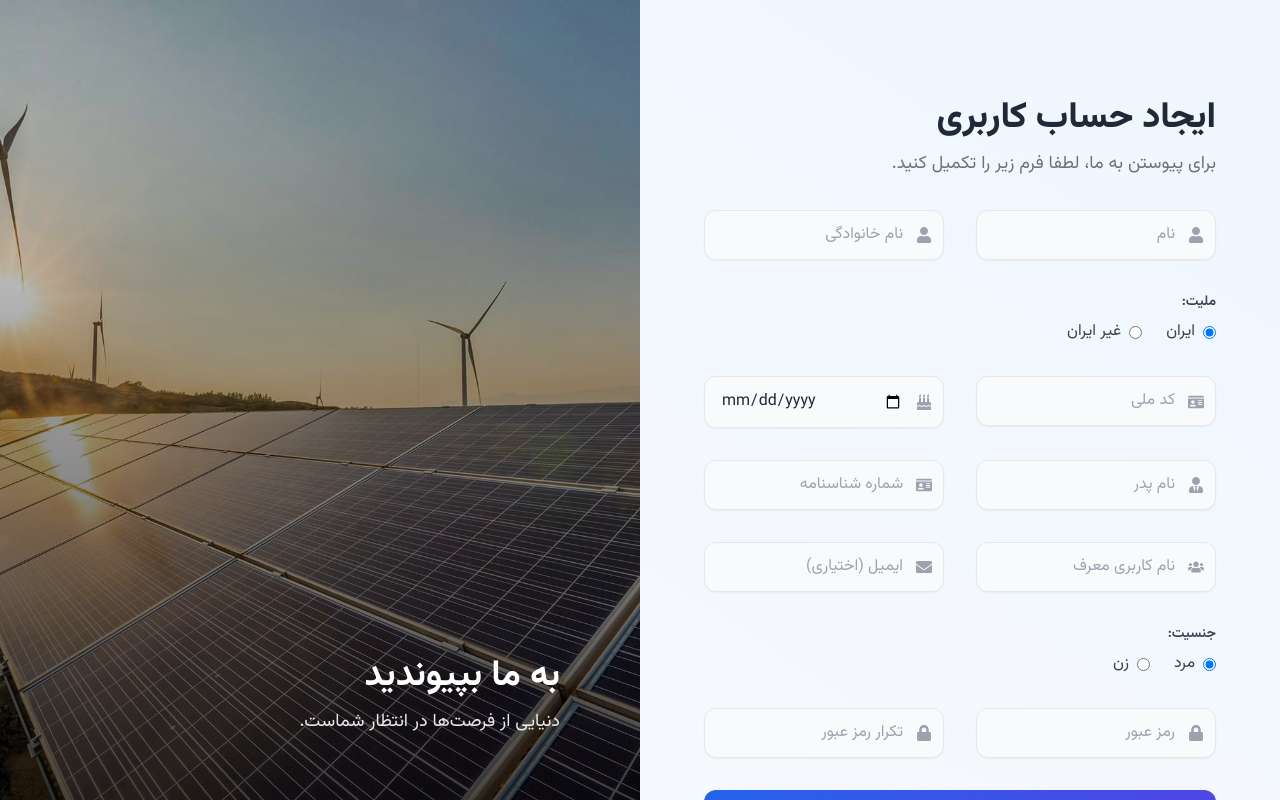
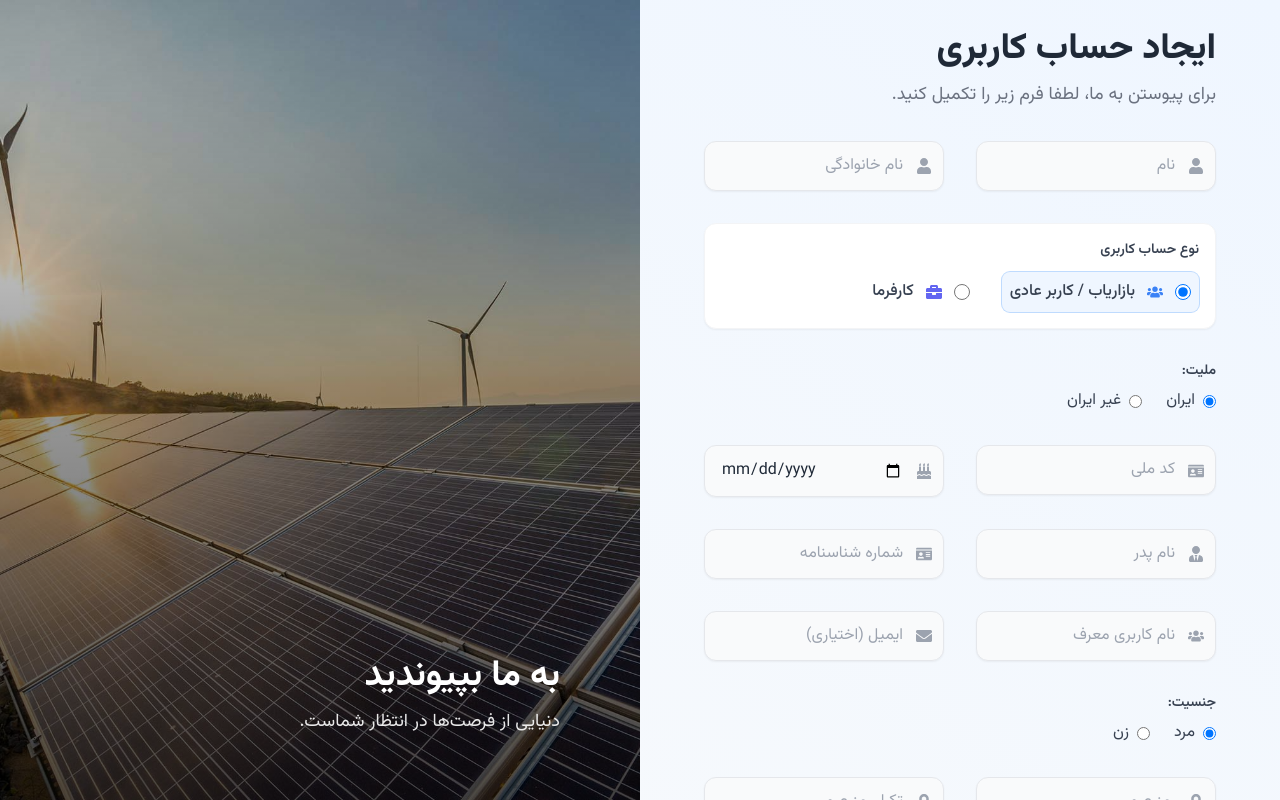
Before and after one commit to farshadnabizadeh/panel-mahyaran-energy, a React (Create React App) app: page / in a window 1280 px wide. Built offline with nearby package versions, Linux system fonts and the light colour scheme.

Commit message:
loginComponent

```diff
--- a/src/components/register/registerComponent.jsx
+++ b/src/components/register/registerComponent.jsx
@@ -7,14 +7,15 @@ import {
     FaUsers,
     FaBirthdayCake,
     FaUserTie,
+    FaBriefcase, // New icon for Employer
 } from "react-icons/fa";
-import Swal from 'sweetalert2'; // Import SweetAlert2
+import Swal from 'sweetalert2';
 import Login from "../../assets/img/Login.jpg";
 import fa from "../../locales/fa.json";
 
 // API function
 const registerUser = async (userData) => {
-    const API_BASE_URL = process.env.REACT_APP_API_URL || 'http://localhost:8000/api'; // Update with your Laravel API URL
+    const API_BASE_URL = process.env.REACT_APP_API_URL || 'http://localhost:8000/api';
 
     const response = await fetch(`${API_BASE_URL}/register`, {
         method: 'POST',
@@ -81,16 +82,17 @@ const SignUpPage = () => {
         gender: "male",
         password: "",
         confirmPassword: "",
+        employer: false, // ADDED: Default is false (Networker)
     });
 
     const [loading, setLoading] = useState(false);
 
     const handleChange = (e) => {
-        const { name, value } = e.target;
+        const { name, value, type } = e.target;
 
-        // Handle radio buttons
-        if (e.target.type === 'radio') {
-            setFormData((prev) => ({ ...prev, [name]: value }));
+        if (name === 'employer') {
+            // Handle employer boolean conversion
+            setFormData((prev) => ({ ...prev, [name]: value === 'true' }));
         } else {
             setFormData((prev) => ({ ...prev, [name]: value }));
         }
@@ -99,7 +101,6 @@ const SignUpPage = () => {
     const handleSubmit = async (e) => {
         e.preventDefault();
 
-        // Client-side password confirmation check
         if (formData.password !== formData.confirmPassword) {
             Swal.fire({
                 icon: 'error',
@@ -114,7 +115,6 @@ const SignUpPage = () => {
         setLoading(true);
 
         try {
-            // Prepare data for API - exclude confirmPassword and add password_confirmation
             const apiData = {
                 first_name: formData.firstName,
                 last_name: formData.lastName,
@@ -123,16 +123,17 @@ const SignUpPage = () => {
                 birth_date: formData.birthDate,
                 father_name: formData.fatherName,
                 shenasnameh_number: formData.shenasnamehNumber,
-                referrer_username: formData.referrerUsername,
+                // Logic: If employer is true, send null for referrer, otherwise send value
+                referrer_username: formData.employer ? null : formData.referrerUsername,
                 email: formData.email,
                 gender: formData.gender,
                 password: formData.password,
-                password_confirmation: formData.confirmPassword, // Laravel expects this field name
+                password_confirmation: formData.confirmPassword,
+                employer: formData.employer, // Send employer status
             };
 
             const response = await registerUser(apiData);
 
-            // Show success message
             Swal.fire({
                 icon: 'success',
                 title: 'موفقیت',
@@ -141,22 +142,16 @@ const SignUpPage = () => {
                 confirmButtonColor: '#28a745',
             }).then((result) => {
                 if (result.isConfirmed) {
-                    // Redirect to login page
                     window.location.href = '/login';
                 }
             });
 
         } catch (err) {
-            // Handle validation errors from Laravel
             try {
                 const errorData = JSON.parse(err.message);
-
-                // Check if errorData has validation errors (not the "errors" wrapper)
                 if (Object.keys(errorData).length > 0 && !errorData.general) {
-                    // Convert all validation errors to a single string
                     const allErrors = Object.entries(errorData)
                         .map(([field, messages]) => {
-                            // Map field names to user-friendly names
                             const fieldNames = {
                                 'first_name': 'نام',
                                 'last_name': 'نام خانوادگی',
@@ -169,71 +164,47 @@ const SignUpPage = () => {
                                 'email': 'ایمیل',
                                 'gender': 'جنسیت',
                                 'password': 'رمز عبور',
-                                'password_confirmation': 'تکرار رمز عبور'
+                                'password_confirmation': 'تکرار رمز عبور',
+                                'employer': 'نوع حساب'
                             };
-
                             const fieldName = fieldNames[field] || field.replace('_', ' ');
                             return `${fieldName}: ${messages[0]}`;
                         })
                         .join('\n\n');
 
-                    // Show all validation errors in SweetAlert
                     Swal.fire({
                         icon: 'error',
                         title: '<div style="direction: rtl; text-align: right;">خطاهای ثبت نام</div>',
                         html: `<div style="direction: rtl; text-align: right; font-size: 1rem; line-height: 1.6;">${allErrors.replace(/\n\n/g, '<br><br>')}</div>`,
                         confirmButtonText: 'متوجه شدم',
                         confirmButtonColor: '#d33',
-                        customClass: {
-                            popup: 'text-right',
-                            content: 'text-right'
-                        },
+                        customClass: { popup: 'text-right', content: 'text-right' },
                         width: 500,
                         padding: '1.5em'
                     });
                 } else {
-                    // Handle general errors
                     Swal.fire({
                         icon: 'error',
-                        title: '<div style="direction: rtl; text-align: right;">خطا</div>',
+                        title: 'خطا',
                         text: errorData.general || 'ثبت نام با خطا مواجه شد',
                         confirmButtonText: 'متوجه شدم',
-                        confirmButtonColor: '#d33',
-                        customClass: {
-                            popup: 'text-right',
-                            content: 'text-right'
-                        },
-                        width: 400,
-                        padding: '1.5em'
                     });
                 }
             } catch (parseErr) {
-                // Handle JSON parsing errors
                 Swal.fire({
                     icon: 'error',
-                    title: '<div style="direction: rtl; text-align: right;">خطا</div>',
+                    title: 'خطا',
                     text: 'ثبت نام با خطا مواجه شد',
                     confirmButtonText: 'متوجه شدم',
-                    confirmButtonColor: '#d33',
-                    customClass: {
-                        popup: 'text-right',
-                        content: 'text-right'
-                    },
-                    width: 400,
-                    padding: '1.5em'
                 });
             }
-        }
-        finally {
+        } finally {
             setLoading(false);
         }
     };
 
     return (
-        <div
-            dir="rtl"
-            className="h-screen overflow-hidden flex flex-col-reverse md:flex-row bg-gradient-to-tr from-slate-50 to-blue-50"
-        >
+        <div dir="rtl" className="h-screen overflow-hidden flex flex-col-reverse md:flex-row bg-gradient-to-tr from-slate-50 to-blue-50">
             {/* --- Right side form --- */}
             <div className="w-full overflow-y-scroll md:w-1/2 flex flex-col justify-center px-6 sm:px-12 md:px-16 py-10 md:py-16">
                 <h2 className="text-3xl sm:text-4xl mt-[200px] font-extrabold text-gray-800 mb-3">
@@ -261,6 +232,40 @@ const SignUpPage = () => {
                             onChange={handleChange}
                             icon={<FaUser />}
                         />
+
+                        {/* --- ADDED: Account Type (Employer vs Networker) --- */}
+                        <div className="sm:col-span-2 bg-white p-4 rounded-xl border border-gray-100 shadow-sm">
+                            <span className="block text-sm font-semibold text-gray-700 mb-3">
+                                نوع حساب کاربری
+                            </span>
+                            <div className="flex flex-wrap items-center gap-6">
+                                <label className={`flex items-center gap-3 cursor-pointer p-2 rounded-lg transition-colors ${!formData.employer ? 'bg-blue-50 ring-1 ring-blue-200' : ''}`}>
+                                    <input
+                                        type="radio"
+                                        name="employer"
+                                        value="false"
+                                        checked={formData.employer === false}
+                                        onChange={handleChange}
+                                        className="w-4 h-4 text-blue-600 focus:ring-blue-400"
+                                    />
+                                    <FaUsers className="text-blue-500" />
+                                    <span className="text-gray-700 font-medium">بازاریاب / کاربر عادی</span>
+                                </label>
+
+                                <label className={`flex items-center gap-3 cursor-pointer p-2 rounded-lg transition-colors ${formData.employer ? 'bg-blue-50 ring-1 ring-blue-200' : ''}`}>
+                                    <input
+                                        type="radio"
+                                        name="employer"
+                                        value="true"
+                                        checked={formData.employer === true}
+                                        onChange={handleChange}
+                                        className="w-4 h-4 text-blue-600 focus:ring-blue-400"
+                                    />
+                                    <FaBriefcase className="text-indigo-500" />
+                                    <span className="text-gray-700 font-medium">کارفرما</span>
+                                </label>
+                            </div>
+                        </div>
 
                         {/* Nationality */}
                         <div className="sm:col-span-2">
@@ -320,6 +325,10 @@ const SignUpPage = () => {
                             onChange={handleChange}
                             icon={<FaIdCard />}
                         />
+
+                        {/* --- CONDITIONAL RENDERING: Hide Referrer if Employer --- */}
+                        {!formData.employer && (
+                            <div className="animate-fade-in">
                                 <InputField
                                     id="referrerUsername"
                                     name="referrerUsername"
@@ -329,6 +338,9 @@ const SignUpPage = () => {
                                     onChange={handleChange}
                                     icon={<FaUsers />}
                                 />
+                            </div>
+                        )}
+
                         <InputField
                             id="email"
                             name="email"
@@ -394,6 +406,7 @@ const SignUpPage = () => {
                     >
                         {loading ? (
                             <span className="flex items-center justify-center">
+                                {/* SVG Spinner */}
                                 <svg className="animate-spin -ml-1 mr-3 h-5 w-5 text-white" xmlns="http://www.w3.org/2000/svg" fill="none" viewBox="0 0 24 24">
                                     <circle className="opacity-25" cx="12" cy="12" r="10" stroke="currentColor" strokeWidth="4"></circle>
                                     <path className="opacity-75" fill="currentColor" d="M4 12a8 8 0 018-8V0C5.373 0 0 5.373 0 12h4zm2 5.291A7.962 7.962 0 014 12H0c0 3.042 1.135 5.824 3 7.938l3-2.647z"></path>
@@ -405,7 +418,6 @@ const SignUpPage = () => {
                         )}
                     </button>
 
-                    {/* --- Login section --- */}
                     <div className="text-center mt-6">
                         <span className="text-gray-600">{t.loginPrompt || "حساب دارید؟"}</span>
                         <a
```
Also changed, not shown: src/components/login/loginComponent.jsx (+21 -51 lines), 1 other file (tests, documents, lock files or other folders). Lines whose indentation alone changed are shown as unchanged.
